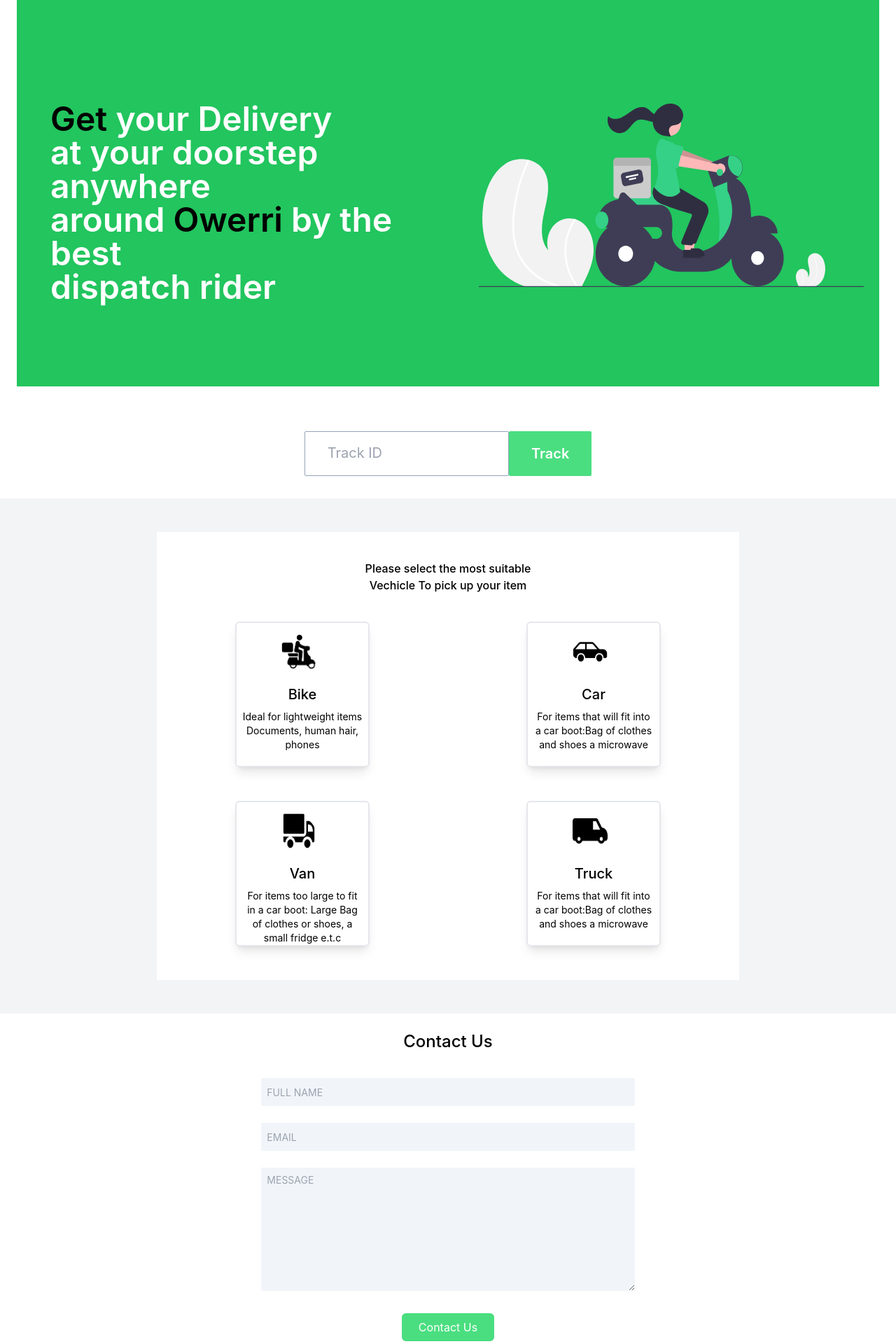
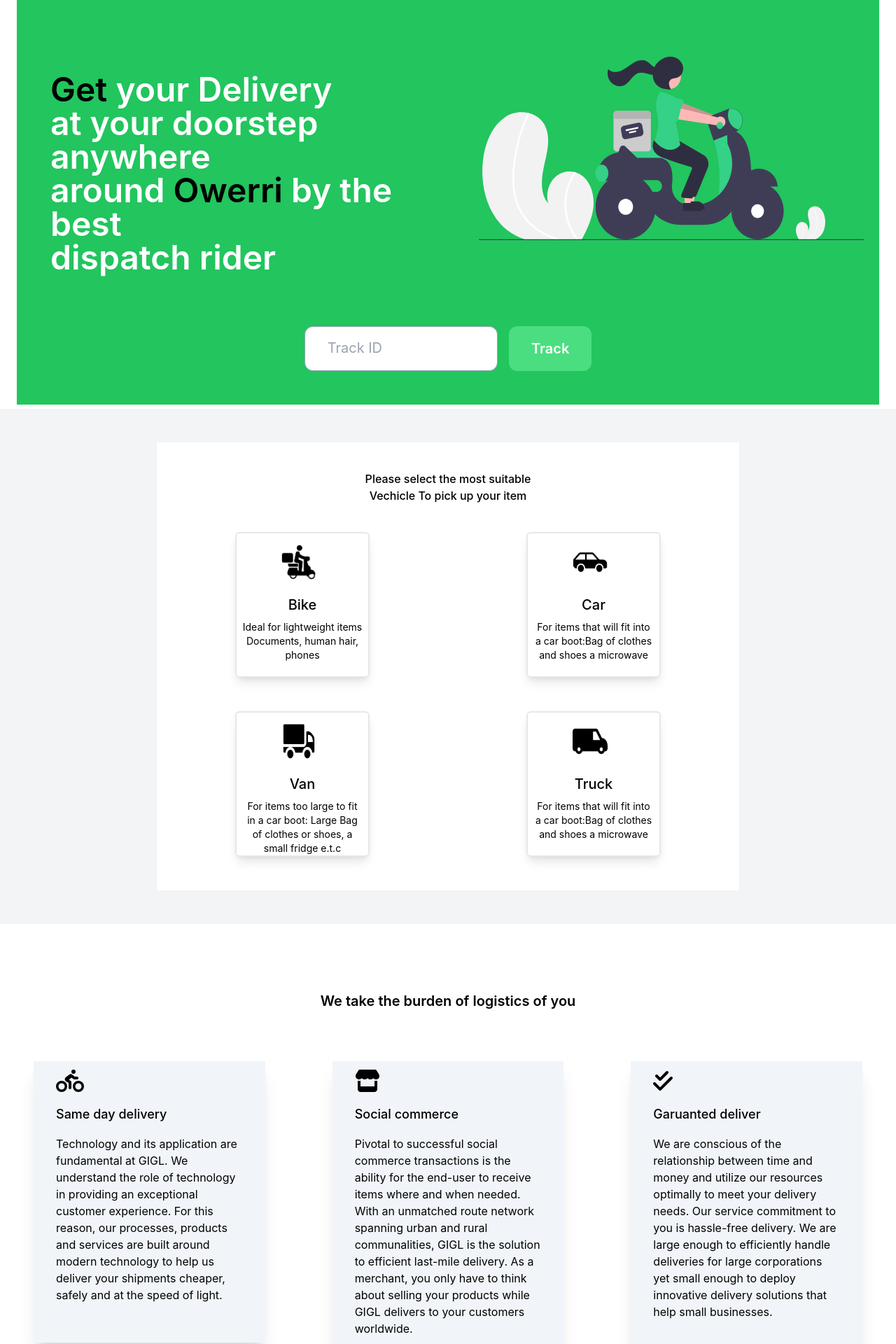
Before and after one commit to TruthTheDeveloper/Owerri-logistics, a Next.js app: page / in a window 1280 px wide. Shown: the part 80-2000 px from the top of the page at 70% size. Built offline with nearby package versions, Linux system fonts and the light colour scheme.

Commit message:
27th march 2022

```diff
--- a/components/page/HomePage/ContactUs.tsx
+++ b/components/page/HomePage/ContactUs.tsx
@@ -4,7 +4,7 @@ import type { NextPage } from 'next';
 
 const ContactUs: NextPage = () => {
   return (
-      <div className="">
+      <div className="pt-8">
           <h1 className=" font-medium text-center text-2xl my-6">Contact Us</h1>
           <div className="flex flex-col mb-10">
             <div className="w-full flex justify-center my-3">
--- a/components/page/HomePage/Header.tsx
+++ b/components/page/HomePage/Header.tsx
@@ -1,7 +1,5 @@
 import type { NextPage } from 'next';
 import Image from 'next/image'
-import { bounce } from 'react-animations';
-import Radium, {StyleRoot} from 'radium';
 
 //Images import
 import bike from '../../../public/assets/bike.svg'
@@ -12,21 +10,28 @@ import 'animate.css';
 
 const Header: NextPage = () => {
   return (
-      <div className="h-5/6 bg-red-500" style={{height:'35rem'}}>
+      <div className="h-5/6 flex flex-col" style={{height:'35rem'}}>
           <div className="md:flex  bg-green-500 text-white h-full">
-            <div className=" text-3xl xl:text-5xl text-center md:text-left md:pt-4 mt-5 md:basis-1/2 animate__fadeIn font-semibold self-center ml-12 pt-8 " style={{
-                    animation: 'x 1s',
-                    animationName: Radium.keyframes(bounce, 'bounce')
-                }}>
+            <div className=" text-3xl xl:text-5xl text-center md:text-left md:pt-4 mt-24 md:basis-1/2 animate__fadeIn font-semibold ml-12 pt-8 ">
                 <p><span className="text-black ">Get</span> your Delivery</p>
                 <p>at your doorstep anywhere</p>
                 <p>around <span className="text-black">Owerri</span> by the best</p>
                 <p>dispatch rider</p>
             </div>
-            <div className=" md:mt-5 md:basis-1/2  ml-10 self-center">
+            <div className=" md:mt-5 md:basis-1/2  ml-10 ">
                     <Image src={bike}  alt="text" width={550} height={400}/>
             </div>
           </div>
+
+            <div className="bg-green-500 ">
+            <div className="flex justify-center my-12 ">
+                <div className="flex  w-10/12 md:w-6/12 lg:w-5/12 xl:w-4/12">
+                    <input className="h-16  w-full placeholder:text-xl rounded-sm placeholder:pl-4 border-slate-400 outline-none border pl-4 rounded-xl" placeholder="Track ID" />
+                    <button className="px-8 ml-4 lg:text-xl rounded-sm text bg-green-400 font-semibold text-white rounded-xl">Track</button>
+                </div>
+            </div>
+            </div>
+
       </div>
   )
 }
--- a/components/page/HomePage/Main.tsx
+++ b/components/page/HomePage/Main.tsx
@@ -14,7 +14,7 @@ import motorbike from '../../../public/assets/motorbike 1.png';
 
 const Main: NextPage = () => {
   return (
-      <div style={{background:'#F3F4F6'}} className="overflow-hidden">
+      <div style={{background:'#F3F4F6'}} className="overflow-hidden mt-28 md:mt-0">
         <div className=" bg-white font-medium py-10 mx-8 md:mx-16 lg:mx-32 xl:mx-56 2xl:mx-64  mt-12 ">
             <p className="text-center">Please select the most suitable</p>
             <p className="text-center">Vechicle To pick up your item</p>
--- /dev/null
+++ b/components/page/HomePage/MoreInfo.tsx
@@ -0,0 +1,36 @@
+import type {NextPage} from 'next';
+import { faCheckDouble } from '@fortawesome/free-solid-svg-icons';
+import { faPersonBiking } from '@fortawesome/free-solid-svg-icons';
+import { faStore } from '@fortawesome/free-solid-svg-icons';
+import {  } from '@fortawesome/free-brands-svg-icons'
+// import { faDeliv } from '@fortawesome/free-solid-svg-icons';
+import { FontAwesomeIcon } from '@fortawesome/react-fontawesome';
+
+const MoreInfo:NextPage = () => {
+    return(
+        <div className="mt-24 mb-12">
+
+            <h1 className="text-xl text-center my-12 font-semibold">We take the burden of <span>logistics of you</span></h1>
+            <div className="grid grid-rows-1 lg:grid-cols-3">
+                <div className="shadow-xl mx-12  bg-slate-100 my-6 h-max hover:bg-green-500 hover:text-white" >
+                    <div className="pl-8 my-3"><FontAwesomeIcon icon={faPersonBiking} size="2x"/></div>
+                    <h1 className="text-lg ml-8 my-4 font-medium ">Same day delivery</h1>
+                    <p className="mx-8 pb-8 lg:pb-14 ">Technology and its application are fundamental at GIGL. We understand the role of technology in providing an exceptional customer experience. For this reason, our processes, products and services are built around modern technology to help us deliver your shipments cheaper, safely and at the speed of light.</p>
+                </div>
+
+                <div className="shadow-xl  mx-12 bg-slate-100 my-6 h-max hover:bg-green-500 hover:text-white">
+                    <div className="pl-8 my-3"><FontAwesomeIcon icon={faStore} size="2x"/></div>
+                    <h1 className="text-lg ml-8 my-4 font-medium">Social commerce</h1>
+                    <p className="mx-8 pb-8">Pivotal to successful social commerce transactions is the ability for the end-user to receive items where and when needed. With an unmatched route network spanning urban and rural communalities, GIGL is the solution to efficient last-mile delivery. As a merchant, you only have to think about selling your products while GIGL delivers to your customers worldwide.</p>
+                </div>
+                <div className="shadow-xl mx-12 bg-slate-100 my-6 h-max hover:bg-green-500 hover:text-white">
+                    <div className="pl-8 my-3 "><FontAwesomeIcon icon={faCheckDouble} size="2x"/></div>
+                    <h1 className="text-lg ml-8 my-4 font-medium ">Garuanted deliver</h1>
+                    <p className="mx-8 pb-8 lg:pb-12">We are conscious of the relationship between time and money and utilize our resources optimally to meet your delivery needs. Our service commitment to you is hassle-free delivery. We are large enough to efficiently handle deliveries for large corporations yet small enough to deploy innovative delivery solutions that help small businesses.</p>
+                </div>
+            </div>
+        </div>
+    )
+}
+
+export default MoreInfo
--- a/components/page/HomePage/Navbar.tsx
+++ b/components/page/HomePage/Navbar.tsx
@@ -3,7 +3,7 @@ import type { NextPage } from 'next';
 
 const Navbar: NextPage = () => {
   return (
-      <nav className="flex justify-between shadow-md py-3">
+      <nav className="flex justify-between shadow-md py-3 lg:ml-5">
           <h1 className="text-4xl font-semibold mt-2 mx-2"><span className="text-green-500">Owerri</span> Logistics</h1>
           <ul className="lg:flex lg:mr-24 lg:mt-2 hidden">
               <li className="lg:text-lg lg:mx-4"><a href="#">Home</a></li>
--- a/components/page/LandingPage.tsx
+++ b/components/page/LandingPage.tsx
@@ -6,8 +6,9 @@ import Head from 'next/head';
 import Header from './HomePage/Header';
 import Main from './HomePage/Main';
 import ContactUs from './HomePage/ContactUs';
-import TrackItem from './HomePage/TrackItem';
+// import TrackItem from './HomePage/TrackItem';
 import Layout from '../Layout/Layout';
+import MoreInfo from './HomePage/MoreInfo';
 
 const LandingPage: NextPage = () => {
   return (
@@ -20,9 +21,9 @@ const LandingPage: NextPage = () => {
     <Layout>
         <header className="mx-6  mb-8">
           <Header/>
-          <TrackItem/>
         </header>
         <Main/>
+        <MoreInfo/>
         <ContactUs/>
     </Layout>
     </>
--- a/components/page/ReviewItem.tsx
+++ b/components/page/ReviewItem.tsx
@@ -41,10 +41,18 @@ const ReviewItem:NextPage = () => {
                     <div className="mx-4 my-6 pb-10">
                     <div className="text-center py-3 bg-slate-200 shadow-sm lg:mx-14 xl:mx-24 2xl:mx-36"><h1>Content Details</h1></div>
                     <div className=" mx-4 my-2">
-                            <AddressInput label="Pick Up Address"/>
-                            <AddressInput label="Delivery Address"/>
-                            <Inputs label="Sender Name"/>
-                            <Inputs label="Receiver Name"/>
+                            <AddressInput label="Pick Up Address" value={''} error={''} onChange={function (e: any): void {
+                                throw new Error('Function not implemented.');
+                            } }/>
+                            <AddressInput label="Delivery Address" value={''} error={''} onChange={function (e: any): void {
+                                throw new Error('Function not implemented.');
+                            } }/>
+                            <Inputs label="Sender Name" value={''} error={''} onChange={function (): void {
+                                throw new Error('Function not implemented.');
+                            } }/>
+                            <Inputs label="Receiver Name" value={''} error={''} onChange={function (): void {
+                                throw new Error('Function not implemented.');
+                            } }/>
                         </div>
                         <DeliverySummary/>
                         <PricingSummary/>
--- a/components/page/ShipmentMethod.tsx
+++ b/components/page/ShipmentMethod.tsx
@@ -94,9 +94,6 @@ const ShipmentMethod: NextPage = () => {
     const router = useRouter()
     const { ride } = router.query
 
-    let rideRoute = null;
-
-    rideRoute = Route(ride)
 
     const buttonHandler = () => {
 
```
Also changed, not shown: components/page/SelectItemPage.tsx (+49 -16 lines).
